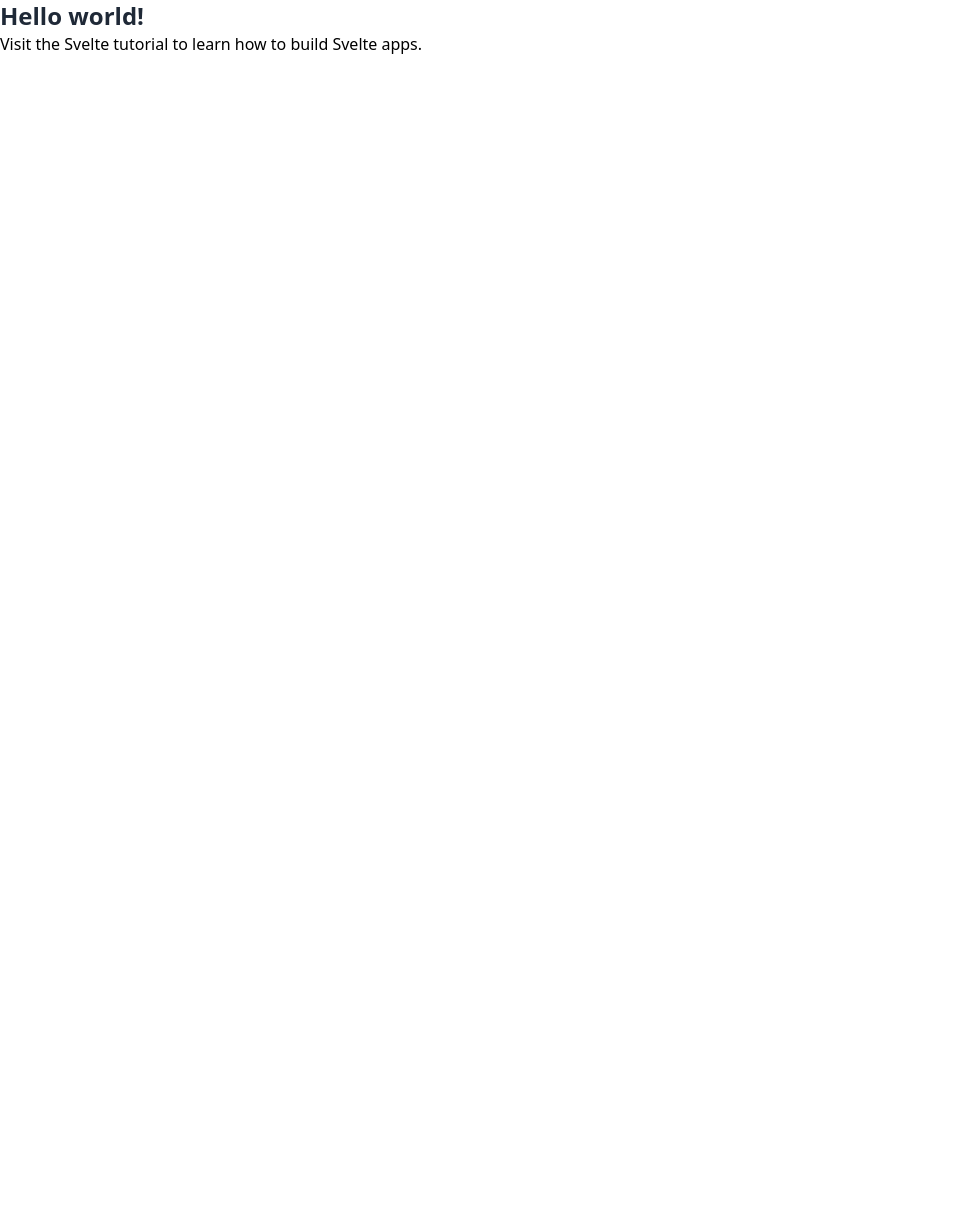
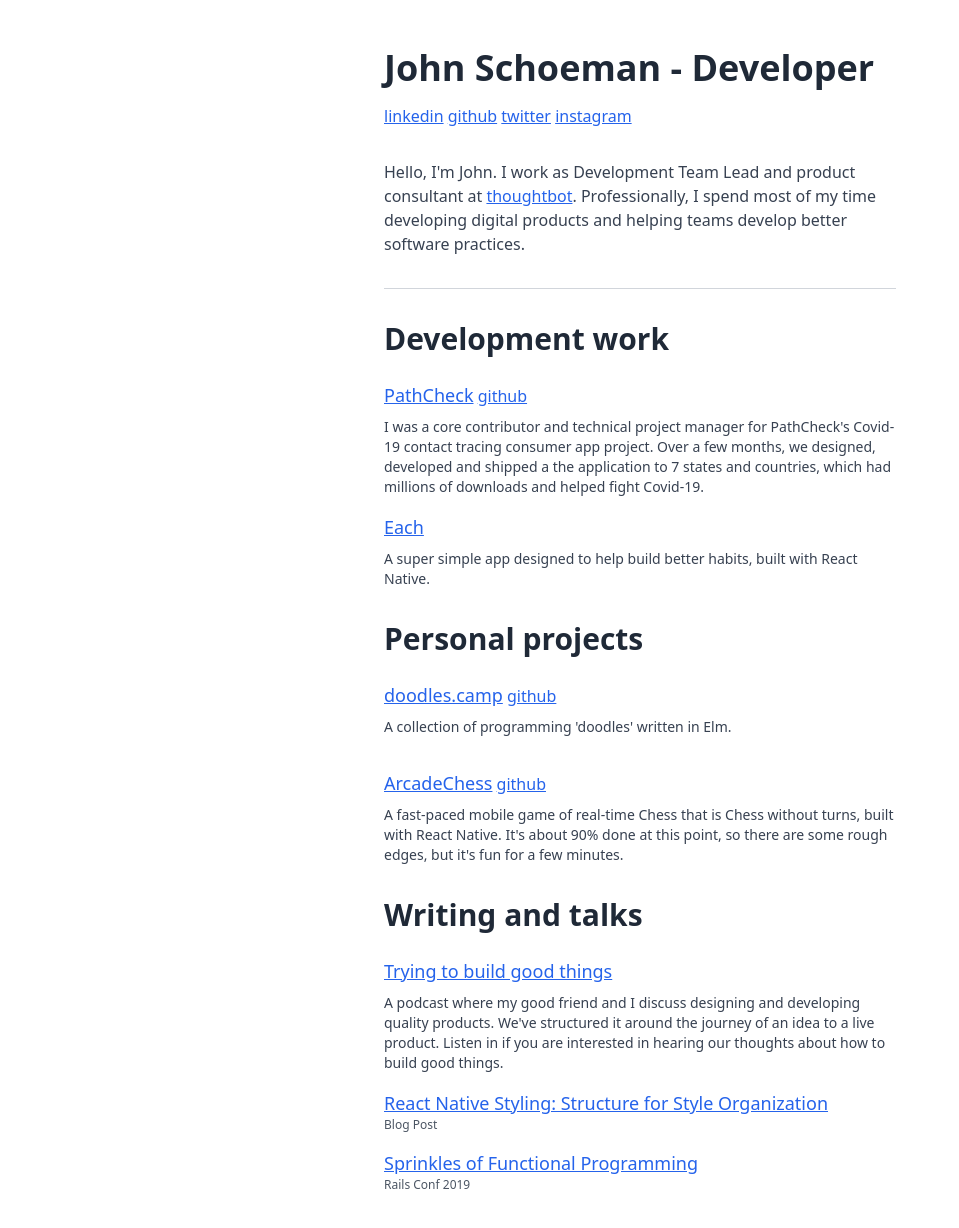
Before and after one commit to johnschoeman/about, a Svelte app: page / in a window 1280 px wide. Shown: the top 1228 px of the page, without its empty margins (0-959 px from the left). Before the commit the page ends 800 px from the top, so only its background shows below. Built offline with nearby package versions, Linux system fonts and the light colour scheme.

Commit message:
Add resume content

```diff
--- a/public/index.html
+++ b/public/index.html
@@ -14,4 +14,5 @@
 
 <body>
 </body>
+
 </html>
--- a/src/App.svelte
+++ b/src/App.svelte
@@ -1,14 +1,36 @@
 <script lang="ts">
-  export let name: string;
+  import Home from "./Home.svelte"
 </script>
 
 <main>
-  <h1 class="text-2xl text-gray-800 font-bold">Hello {name}!</h1>
- <p>Visit the <a href="https://svelte.dev/tutorial">Svelte tutorial</a> to learn how to build Svelte apps.</p>
+  <Home />
 </main>
 
 <style global lang="postcss">
   @tailwind base;
   @tailwind components;
   @tailwind utilities;
+
+
+@layer components {
+  .lnk {
+    @apply inline-block text-blue-600 underline;
+  }
+  .lnk:visited {
+    @apply text-indigo-600;
+  }
+  .lnk:hover {
+    @apply text-blue-800;
+  }
+  .lnk:focus {
+    @apply outline-none;
+  }
+
+  .lnk-black {
+    @apply text-gray-800 text-base;
+  }
+  .lnk-black:visited {
+    @apply text-gray-600;
+  }
+}
 </style>
--- /dev/null
+++ b/src/Home.svelte
@@ -0,0 +1,91 @@
+<script lang="ts">
+</script>
+
+<div class="px-12 py-12 bg-white max-w-full mx-auto">
+  <div class="mx-auto max-w-lg">
+    <h1 class="text-4xl font-black text-gray-800">John Schoeman - Developer</h1>
+    <div class="mt-4">
+      <a class="lnk" href="https://www.linkedin.com/in/john-schoeman-36894658/">linkedin</a>
+      <a class="lnk" href="https://github.com/johnschoeman">github</a>
+      <a class="lnk" href="https://twitter.com/j_schoeman">twitter</a>
+      <a class="lnk" href="https://www.instagram.com/johns1729/">instagram</a>
+    </div>
+
+      <p class="mt-8 text-gray-700">
+      Hello, I'm John. I work as Development Team Lead and product consultant at
+      <a class="lnk" href="https://thoughtbot.com">thoughtbot</a>.
+      Professionally, I spend most of my time developing digital products
+      and helping teams develop better software practices.
+      </p>
+
+
+    <div class="mt-8">
+
+
+      <div class="mt-8 pt-8 border-t border-gray-300">
+        <h3 class="text-gray-800 text-3xl font-bold mb-2">Development work</h3>
+
+        <a class="lnk text-lg mt-4"
+            href="https://thoughtbot.com/case-studies/pathcheck">PathCheck</a>
+        <a class="lnk underline mt-4" href="https://github.com/Path-Check/gaen-mobile">github</a>
+
+        <p class="mt-2 text-sm text-gray-700">
+        I was a core contributor and technical project manager for
+        PathCheck's Covid-19 contact tracing consumer app project. Over a
+        few months, we designed, developed and shipped a the application to
+        7 states and countries, which had millions of downloads and helped
+        fight Covid-19.
+        </p>
+
+        <a class="lnk text-lg mt-4"
+            href="https://apps.apple.com/us/app/building-habits/id1534446576">Each</a>
+
+        <p class="mt-2 text-sm text-gray-700">
+        A super simple app designed to help build better habits, built with
+        React Native.
+        </p>
+
+        <h3 class="mt-8 text-gray-800 text-3xl font-bold mb-2">Personal projects</h3>
+
+        <a class="lnk text-lg mt-4"
+          href="https://www.doodles.camp">doodles.camp</a>
+        <a class="lnk underline mt-4" href="https://github.com/johnschoeman/doodles">github</a>
+
+        <p class="mt-2 text-sm text-gray-700">
+        A collection of programming 'doodles' written in Elm.
+        </p>
+
+        <a class="lnk text-lg mt-8"
+          href="https://apps.apple.com/us/app/arcadechess/id1481773877">ArcadeChess</a>
+        <a class="lnk underline mt-4" href="https://github.com/johnschoeman/RealTimeChess">github</a>
+
+        <p class="mt-2 text-sm text-gray-700">
+        A fast-paced mobile game of real-time Chess that is Chess without turns, built
+        with React Native. It's about 90% done at this point, so there are some rough
+        edges, but it's fun for a few minutes.
+        </p>
+
+        <h3 class="mt-8 text-gray-800 text-3xl font-bold mb-2">Writing and talks</h3>
+
+        <a class="lnk mt-4 text-lg"
+          href="https://podcasts.apple.com/us/podcast/trying-to-build-good-things/id1533617135">
+          Trying to build good things</a>
+
+        <p class="mt-2 text-sm text-gray-700">
+        A podcast where my good friend and I discuss designing and developing quality
+        products. We've structured it around the journey of an idea to a live product.
+        Listen in if you are interested in hearing our thoughts about how to build good
+        things.
+        </p>
+
+        <a class="lnk text-lg mt-4"
+          href="https://thoughtbot.com/blog/structure-for-styling-in-react-native">React
+        Native Styling: Structure for Style Organization</a>
+        <p class="text-gray-600 text-xs mt-0">Blog Post</p>
+
+        <a class="lnk text-lg mt-4" href="https://www.youtube.com/watch?v=toSedSFnzOE">Sprinkles of Functional Programming</a>
+        <p class="text-gray-600 text-xs">Rails Conf 2019</p>
+      </div>
+    </div>
+  </div>
+</div>
```
